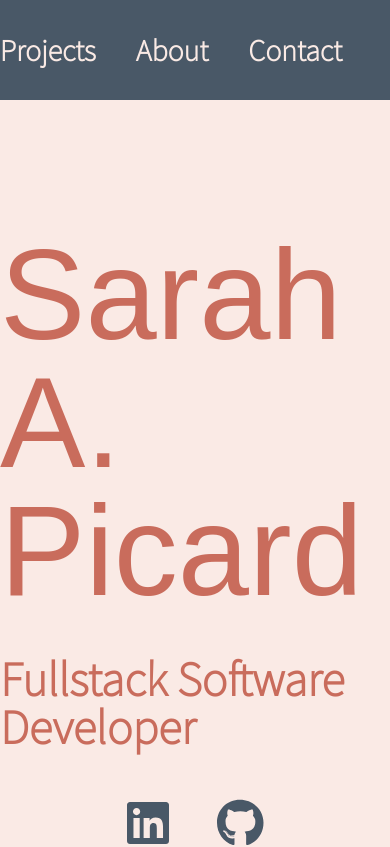
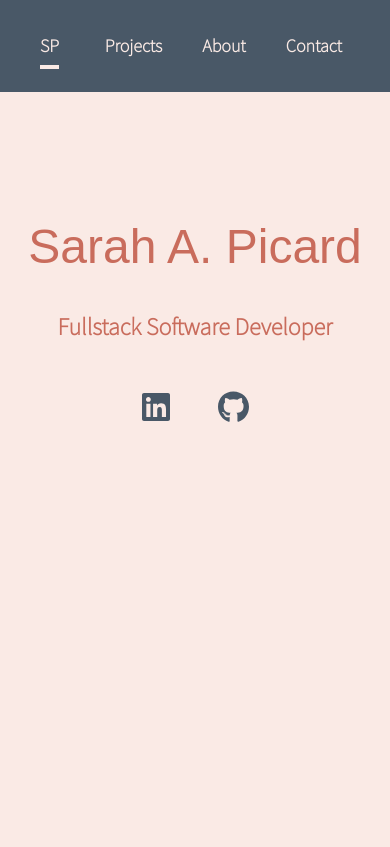
Before and after one commit to sarahpicard/portfolio, a React (Create React App) app: page / in a window 390 px wide. Built offline with nearby package versions, Linux system fonts and the light colour scheme; a web font is replaced by a local one.

Commit message:
adjust nav and homepage media queries

```diff
--- a/src/components/nav/Nav.jsx
+++ b/src/components/nav/Nav.jsx
@@ -4,8 +4,8 @@ import './Navbar.css'
 
 const Nav = () => {
   return (
-    <div className="flex justify-end pr-12 py-8 text-3xl nav-bar-total">
-      <div className="home-nav-button">
+    <div className="flex justify-end pr-12 py-8 text-lg nav-bar-total sm:text-2xl lg: text-3xl">
+      <div className="pl-10 mr-auto">
         <NavLink to='/' activeClassName='active'>SP</NavLink>
       </div>
       <div className='space-x-10'>
--- a/src/components/nav/Navbar.css
+++ b/src/components/nav/Navbar.css
@@ -1,7 +1,3 @@
-.home-nav-button {
-  margin-right: auto;
-  padding-left: 3rem;
-}
 .nav-bar-total {
   background-color: #495867;
   font-family: 'Source Sans Pro', sans-serif;
--- a/src/pages/Home.jsx
+++ b/src/pages/Home.jsx
@@ -15,7 +15,7 @@ const Greeting = () => {
   // useSpring and animated from react-spring used for h1 animation.
   return (
     <div className="block pt-20 greeting-block">
-      <div className="text-9xl flex justify-center name-text my-5" onClick={() => toggle(!state)}>
+      <div className="text-5xl flex justify-center name-text my-5 sm:text-6xl lg:text-9xl" onClick={() => toggle(!state)}>
         <animated.div
         style={{
           opacity: x.to({ range: [0, 1], output: [0.3, 1] }),
@@ -27,13 +27,13 @@ const Greeting = () => {
           Sarah A. Picard
         </animated.div>
       </div>
-      <p className="flex justify-center role-text text-5xl mb-12 mt-10">Fullstack Software Developer</p>
+      <p className="flex justify-center role-text text-2xl mb-12 mt-10 sm:text-3xl lg:text-5xl">Fullstack Software Developer</p>
       <div className="flex justify-center space-x-12 social-links">
         <a href="https://www.linkedin.com/in/sarah-picard/">
-          <FontAwesomeIcon icon={faLinkedin} size='3x' />
+          <FontAwesomeIcon icon={faLinkedin} size='2x' className="sm:h-8 lg:h-12"/>
         </a>
         <a href="https://github.com/sarahpicard">
-          <FontAwesomeIcon icon={faGithub} size='3x' />
+          <FontAwesomeIcon icon={faGithub} size='2x' className="sm:h-8 lg:h-12"/>
         </a>
       </div>
     </div>
```
